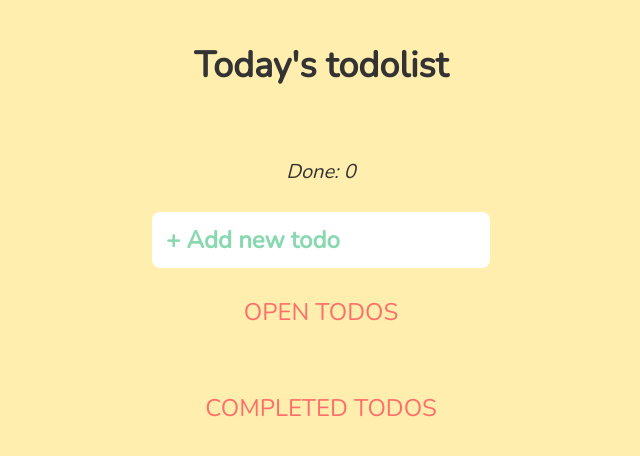
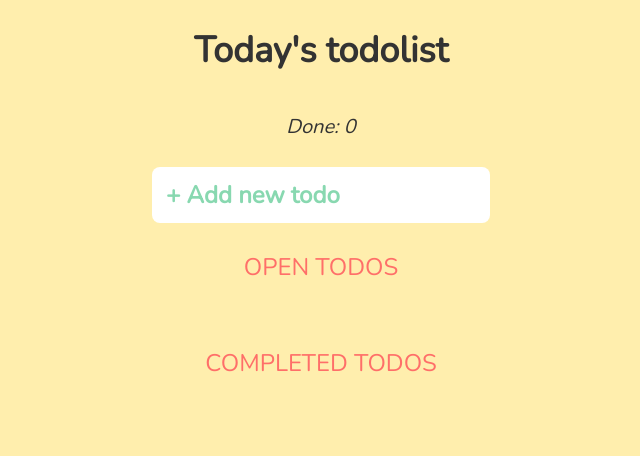
Before and after one commit to christophcar/react-todolist-app, a React (Create React App) app: page / in a window 1280 px wide. Shown: the top 456 px of the page, without its empty margins (319-959 px from the left). Built offline with nearby package versions, Linux system fonts and the light colour scheme.

Commit message:
Added global style component

```diff
--- a/src/App.css
+++ b/src/App.css
@@ -12,6 +12,11 @@
   line-height: 2;
 }
 
+.todo-heading {
+  margin: 0;
+  margin-top: 15px;
+}
+
 button {
   margin-left: 25px;
   border: none;
--- a/src/App.js
+++ b/src/App.js
@@ -18,7 +18,7 @@ class App extends Component {
     this.save()
     return (
       <section className="App">
-        <h1>Today's todolist</h1>
+        <h1 className="todo-heading">Today's todolist</h1>
         <Counter num={onCountDone} />
         <Input value={this.valueFromInput} />
         <Seperator text="OPEN TODOS" />
--- a/src/index.css
+++ b/src/GlobalStyle.js
@@ -1,15 +1,11 @@
+import { createGlobalStyle } from 'styled-components'
+
+export default createGlobalStyle`
 body {
   margin: 0;
   padding: 0;
   font-family: -apple-system, BlinkMacSystemFont, 'Segoe UI', 'Roboto', 'Oxygen',
     'Ubuntu', 'Cantarell', 'Fira Sans', 'Droid Sans', 'Helvetica Neue',
     sans-serif;
-  -webkit-font-smoothing: antialiased;
-  -moz-osx-font-smoothing: grayscale;
   background: #ffeead;
-}
-
-code {
-  font-family: source-code-pro, Menlo, Monaco, Consolas, 'Courier New',
-    monospace;
-}
+}`
--- a/src/index.js
+++ b/src/index.js
@@ -1,12 +1,15 @@
-import React from 'react';
-import ReactDOM from 'react-dom';
-import './index.css';
-import App from './App';
-import * as serviceWorker from './serviceWorker';
+import React from 'react'
+import ReactDOM from 'react-dom'
+import App from './App'
+import GlobalStyle from './GlobalStyle'
+import * as serviceWorker from './serviceWorker'
 
-ReactDOM.render(<App />, document.getElementById('root'));
+ReactDOM.render(
+  <React.Fragment>
+    <App />
+    <GlobalStyle />
+  </React.Fragment>,
+  document.getElementById('root')
+)
 
-// If you want your app to work offline and load faster, you can change
-// unregister() to register() below. Note this comes with some pitfalls.
-// Learn more about service workers: http://bit.ly/CRA-PWA
-serviceWorker.unregister();
+serviceWorker.register()
```
Also changed, not shown: src/logo.svg (deleted).
